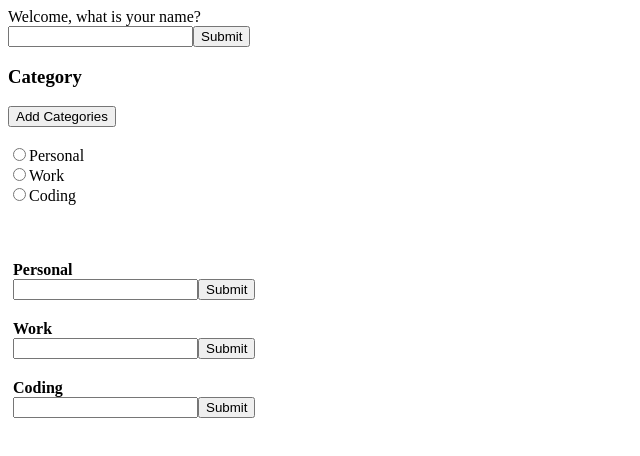
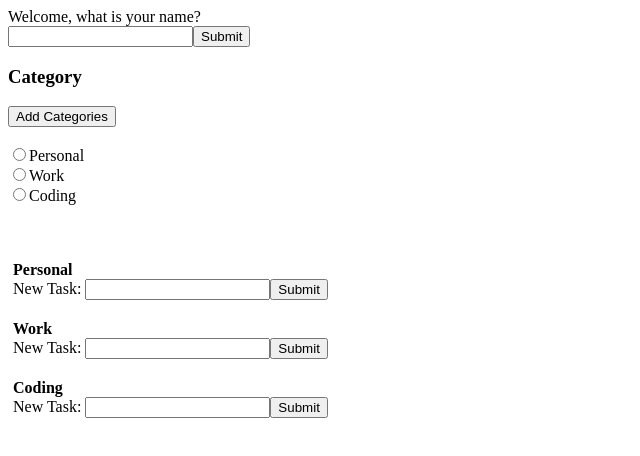
Before and after one commit to DomAParker/To-Do-App, a Vue app: page / in a window 1280 px wide. Shown: the top 456 px of the page, without its empty margins (0-640 px from the left). Built offline with nearby package versions, Linux system fonts and the light colour scheme.

Commit message:
Minor Changes

```diff
--- a/src/App.vue
+++ b/src/App.vue
@@ -306,6 +306,7 @@ const checkSubtaskComplete = (taskID) => {
     <li v-for="(category, index) in categories">
       <div class="categoryTitle">{{ category }}</div>
       <!-- Task Input -->
+      New Task:
       <input type="text" v-model="input_task[index]">
       <button @click="submitTask(category, index)">Submit</button>
       <!-- Each task within each category -->
```
